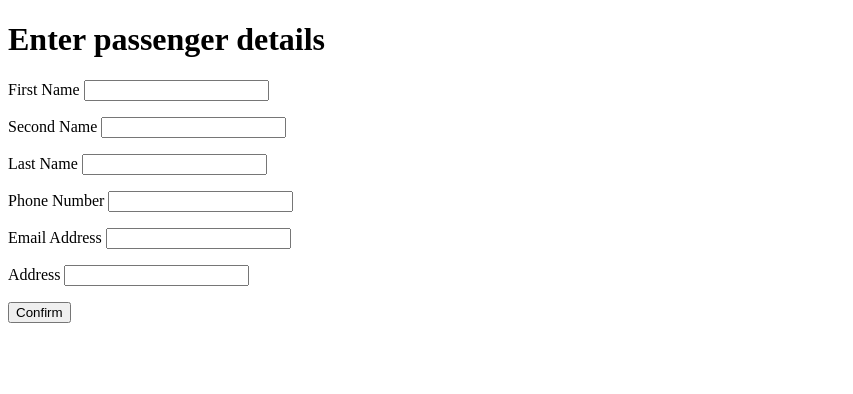
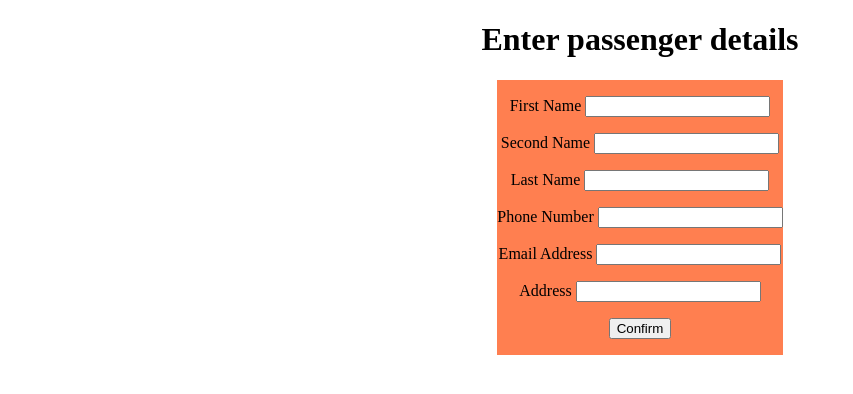
Before and after one commit to chanyadeshani/flight, a Flask app: page /customer in a window 1280 px wide. Shown: the top 394 px of the page, without its empty margins (0-853 px from the left). Run offline with Flask 3, Linux system fonts and the light colour scheme.

Commit message:
new html changes

```diff
--- a/templates/Customer_details.html
+++ b/templates/Customer_details.html
@@ -10,6 +10,13 @@
             margin-left: 50px;
             text-decoration: none;
         }
+        body {
+    text-align: center;
+}
+form {
+    display: inline-block;
+    background-color: coral;
+}
     </style>
 </head>
 <body>
--- a/templates/index.html
+++ b/templates/index.html
@@ -39,11 +39,11 @@
 </div>
 <div class="input-container" id="date-from-container">
     <label for="date_from">Date From:</label>
-    <input type="date" id="date_from" required name="date_from" min="2024-04-23" max="2025-04-23">
+    <input type="date" id="date_from" required name="date_from" min="2025-10-15" max="2026-12-30">
 </div>
 <div class="input-container" id="date-to-container" style="display: none;">
     <label for="date_to">Date to:</label>
-    <input type="date" id="date_to" required name="date_to" min="2024-04-23" max="2025-04-23">
+    <input type="date" id="date_to" required name="date_to" min="2025-10-15" max="2026-12-30">
 </div>
 <div class="input-container">
     <label for="seats">No of Traveler (up to 99)</label>
```
